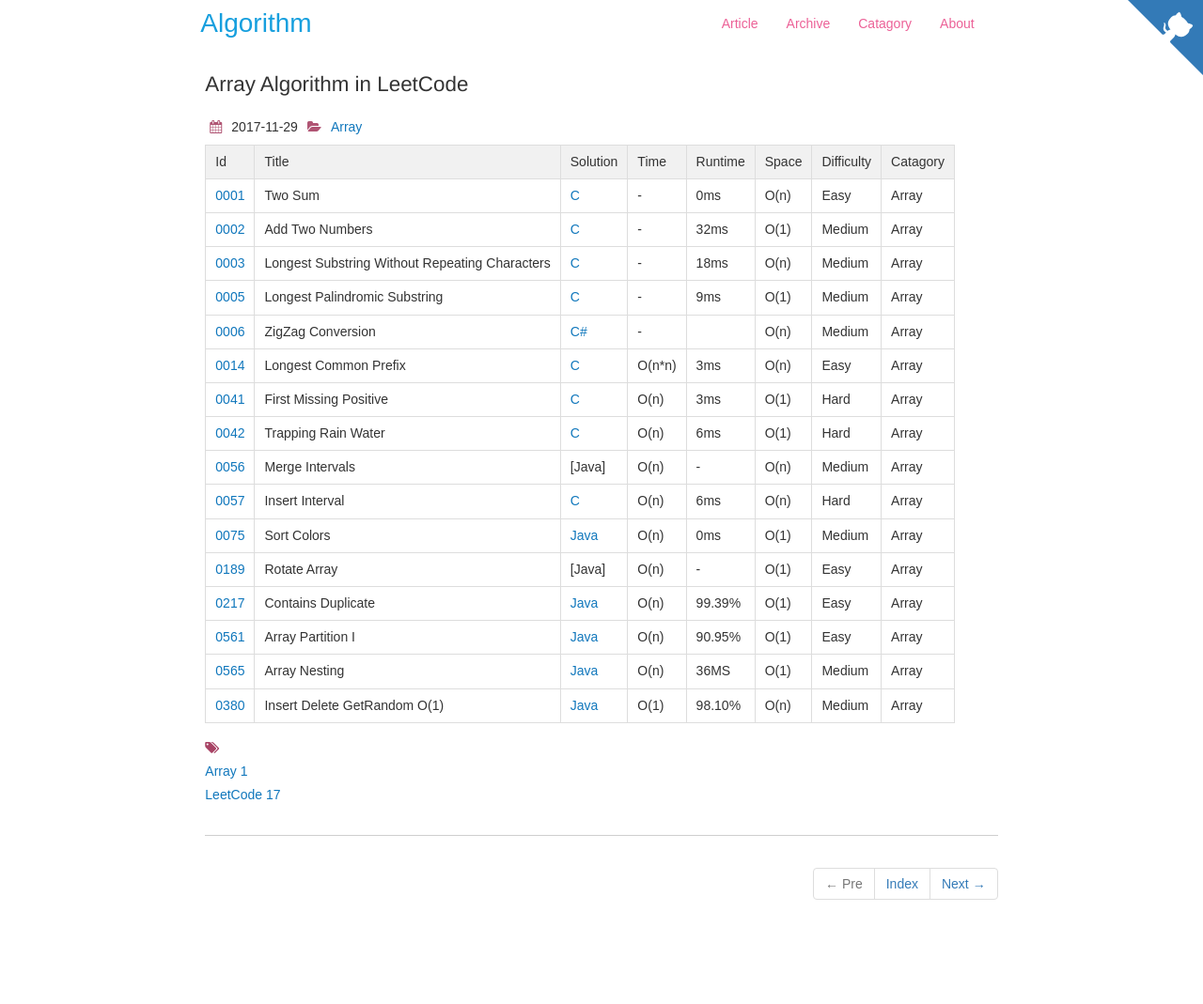
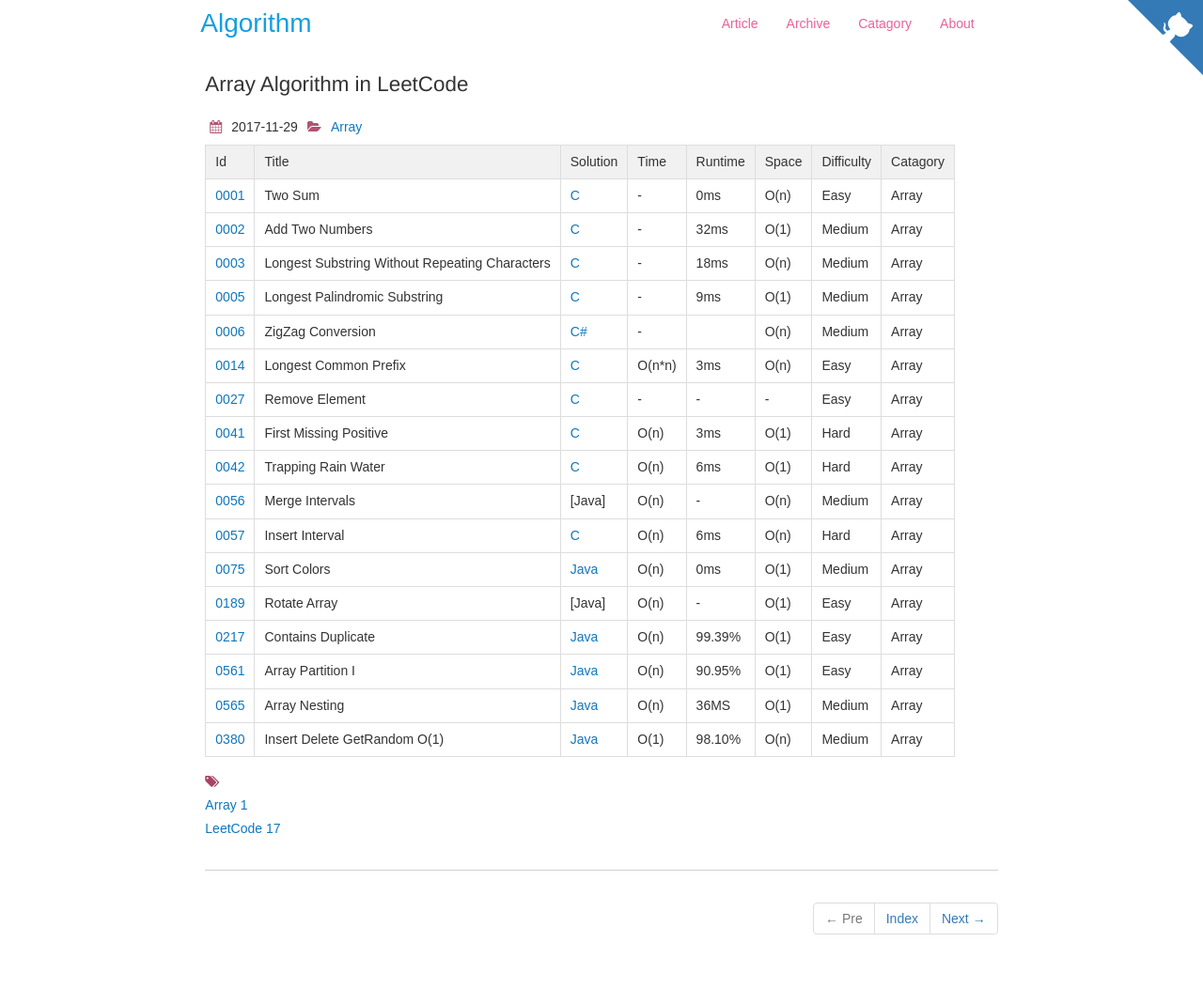
Before and after one commit to dunso/algorithm, a Jekyll site: the page built from docs/_posts/2017-11-29-Array.md, in a window 1280 px wide. Shown: the whole page at 94% size. Built offline with Jekyll 4.4.1, drawn with Linux system fonts in a browser that asks for light colours; nearby versions of some CDN libraries; before the commit the page ends 1032 px from its top, so only the background shows below that.

Commit message:
Update 2017-11-29-Array.md

```diff
--- a/docs/_posts/2017-11-29-Array.md
+++ b/docs/_posts/2017-11-29-Array.md
@@ -18,6 +18,7 @@
 |  <a href="https://leetcode.com/problems/longest-palindromic-substring" target="_blank">0005</a> |Longest Palindromic Substring | [C](https://e.srl/leetcode-5/)  |   - |9ms| O(1)  |  Medium |Array|
 |  <a href="https://leetcode.com/problems/zigzag-conversion" target="_blank">0006</a> |ZigZag Conversion | [C#](https://e.srl/leetcode-6/)  |   -| | O(n)  |  Medium |Array|
 |  <a href="https://leetcode.com/problems/longest-common-prefix" target="_blank">0014</a> |Longest Common Prefix | [C](https://e.srl/leetcode-14/)  | O(n\*n) |3ms| O(n)  |  Easy |Array|
+|  <a href="https://leetcode.com/problems/remove-element/" target="_blank">0027</a> |Remove Element | [C](https://e.srl/leetcode-27/)  |-|-|-|  Easy |Array|
 |  <a href="https://leetcode.com/problems/first-missing-positive" target="_blank">0041</a> |First Missing Positive | [C](https://e.srl/leetcode-41/)  | O(n) |3ms| O(1)  |  Hard |Array|
 |  <a href="https://leetcode.com/problems/trapping-rain-water" target="_blank">0042</a> |Trapping Rain Water | [C](https://e.srl/leetcode-42/)  | O(n) |6ms| O(1)  |  Hard |Array|
 |  <a href="https://leetcode.com/problems/merge-intervals/" target="_blank">0056</a> |Merge Intervals | [Java]  | O(n) |-| O(n)  |  Medium |Array|
```
